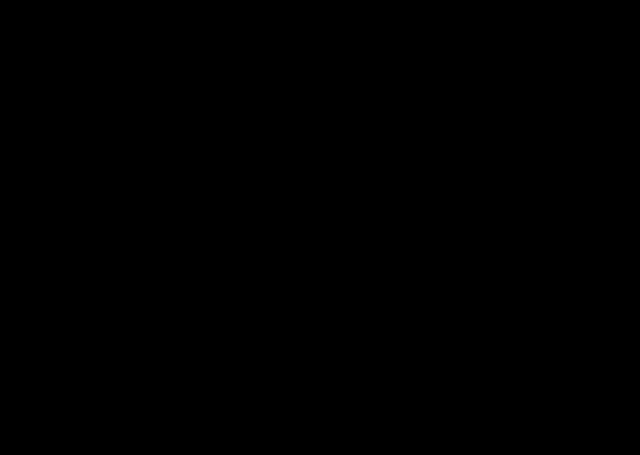
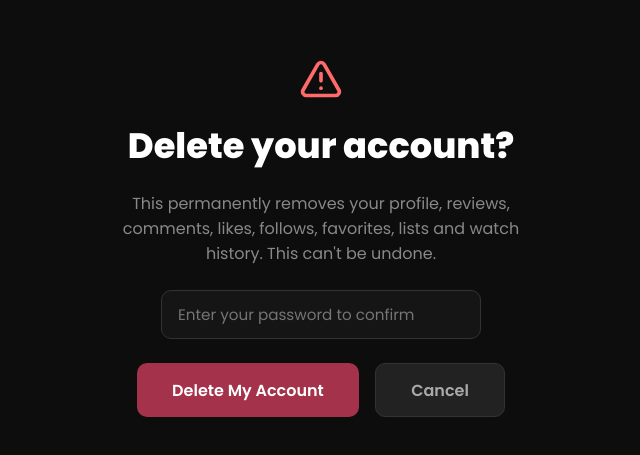
Before and after one commit to ozgur-prod/Binge-Feed, a React app: page /account/delete in a window 1280 px wide. Before the commit this address had no page. Shown: the part 163-618 px from the top of the page, without its empty margins (319-959 px from the left). Built offline with nearby package versions, Linux system fonts and the light colour scheme; sample sign-in values are in the browser's storage; the HTML template or start-up script is replaced by a standard one.

Commit message:
Delete user

```diff
--- a/src/App.jsx
+++ b/src/App.jsx
@@ -14,6 +14,7 @@
 import PremiumPage from './pages/PremiumPage';
 import PremiumSuccessPage from './pages/PremiumSuccessPage';
 import CancelPremiumPage from './pages/CancelPremiumPage';
+import DeleteAccountPage from './pages/DeleteAccountPage';
 import WeeklyFixPage from './pages/WeeklyFixPage';
 
 function App() {
@@ -33,6 +34,7 @@
       <Route path="/premium" element={<RequireAuth><PremiumPage /></RequireAuth>} />
       <Route path="/premium/success" element={<RequireAuth><PremiumSuccessPage /></RequireAuth>} />
       <Route path="/premium/cancel" element={<RequireAuth><CancelPremiumPage /></RequireAuth>} />
+      <Route path="/account/delete" element={<RequireAuth><DeleteAccountPage /></RequireAuth>} />
       <Route path="/weekly-fix" element={<RequireAuth><WeeklyFixPage /></RequireAuth>} />
     </Routes>
   );
--- /dev/null
+++ b/src/pages/DeleteAccountPage.jsx
@@ -0,0 +1,115 @@
+import { useState } from 'react';
+import { useNavigate } from 'react-router-dom';
+import { usersAPI } from '../services/api';
+import { AlertTriangleIcon } from '../components/icons';
+
+export default function DeleteAccountPage() {
+  const navigate = useNavigate();
+  const [password, setPassword] = useState('');
+  const [loading, setLoading] = useState(false);
+  const [error, setError] = useState('');
+
+  async function handleDelete() {
+    if (!password) return setError('Enter your password to confirm.');
+    setLoading(true);
+    setError('');
+    try {
+      await usersAPI.deleteAccount(password);
+      localStorage.removeItem('token');
+      localStorage.removeItem('user');
+      sessionStorage.removeItem('token');
+      sessionStorage.removeItem('user');
+      navigate('/');
+    } catch (err) {
+      setError(err.message);
+    } finally {
+      setLoading(false);
+    }
+  }
+
+  const pageStyle = {
+    minHeight: '100vh',
+    background: '#0d0d0d',
+    color: '#fff',
+    display: 'flex',
+    flexDirection: 'column',
+    alignItems: 'center',
+    justifyContent: 'center',
+    fontFamily: 'Poppins, sans-serif',
+    gap: '1.5rem',
+    padding: '2rem',
+    textAlign: 'center',
+  };
+
+  return (
+    <div style={pageStyle}>
+      <AlertTriangleIcon size={44} color="#ff6b6b" />
+      <h1 style={{ fontSize: '2.2rem', fontWeight: 800, maxWidth: '520px', lineHeight: 1.2 }}>
+        Delete your account?
+      </h1>
+      <p style={{ color: '#888', maxWidth: '420px' }}>
+        This permanently removes your profile, reviews, comments, likes, follows, favorites,
+        lists and watch history. This can't be undone.
+      </p>
+
+      <input
+        type="password"
+        placeholder="Enter your password to confirm"
+        value={password}
+        onChange={(e) => setPassword(e.target.value)}
+        style={{
+          width: '100%',
+          maxWidth: '320px',
+          fontFamily: 'inherit',
+          fontSize: '0.95rem',
+          padding: '0.75rem 1rem',
+          borderRadius: '10px',
+          border: '1.5px solid #333',
+          background: '#151515',
+          color: '#fff',
+          outline: 'none',
+        }}
+      />
+
+      {error && <p style={{ color: '#ff6b6b', fontSize: '0.9rem' }}>{error}</p>}
+
+      <div style={{ display: 'flex', gap: '1rem', flexWrap: 'wrap', justifyContent: 'center' }}>
+        <button
+          onClick={handleDelete}
+          disabled={loading}
+          style={{
+            background: '#a3324a',
+            color: '#fff',
+            border: 'none',
+            borderRadius: '10px',
+            padding: '0.85rem 2.2rem',
+            fontSize: '1rem',
+            fontWeight: 600,
+            cursor: loading ? 'not-allowed' : 'pointer',
+            fontFamily: 'inherit',
+            opacity: loading ? 0.6 : 1,
+          }}
+        >
+          {loading ? 'Deleting…' : 'Delete My Account'}
+        </button>
+        <button
+          onClick={() => navigate('/profile')}
+          disabled={loading}
+          style={{
+            background: '#222',
+            color: '#aaa',
+            border: '1.5px solid #333',
+            borderRadius: '10px',
+            padding: '0.85rem 2.2rem',
+            fontSize: '1rem',
+            fontWeight: 600,
+            cursor: 'pointer',
+            fontFamily: 'inherit',
+          }}
+        >
+          Cancel
+        </button>
+      </div>
+    </div>
+  );
+}
--- a/src/pages/ProfilePage.css
+++ b/src/pages/ProfilePage.css
@@ -613,6 +613,22 @@
   border-color: #ff6b6b;
 }
 
+.delete-account-btn {
+  margin-top: 0.5rem;
+  align-self: flex-start;
+  background: none;
+  border: none;
+  color: #555;
+  font-family: 'Poppins', sans-serif;
+  font-size: 0.8rem;
+  text-decoration: underline;
+  cursor: pointer;
+}
+
+.delete-account-btn:hover {
+  color: #ff6b6b;
+}
+
 .profile-follow-counts {
   font-size: 0.85rem;
   color: #cbb8d4;
--- a/src/pages/ProfilePage.jsx
+++ b/src/pages/ProfilePage.jsx
@@ -307,6 +307,15 @@
               Cancel Premium
             </button>
           )}
+
+          {user && (
+            <button
+              className="delete-account-btn"
+              onClick={() => navigate('/account/delete')}
+            >
+              Delete Account
+            </button>
+          )}
         </div>
 
         <aside className="profile-sidebar">
--- a/src/services/api.js
+++ b/src/services/api.js
@@ -49,6 +49,8 @@
 export const usersAPI = {
   getMe: () => request('/users/me', { headers: authHeaders() }),
   updateMe: (body) => request('/users/me', { method: 'PUT', headers: authHeaders(), body: JSON.stringify(body) }),
+  deleteAccount: (password) =>
+    request('/users/me', { method: 'DELETE', headers: authHeaders(), body: JSON.stringify({ password }) }),
   getUser: (id) => request(`/users/${id}`, { headers: authHeaders() }),
   follow: (id) => request(`/users/${id}/follow`, { method: 'POST', headers: authHeaders() }),
   unfollow: (id) => request(`/users/${id}/follow`, { method: 'DELETE', headers: authHeaders() }),
```
